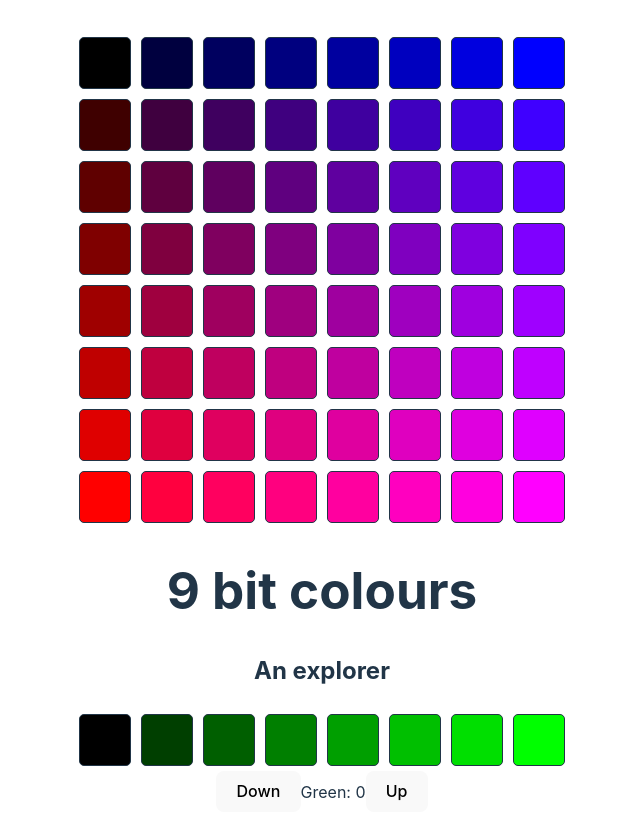
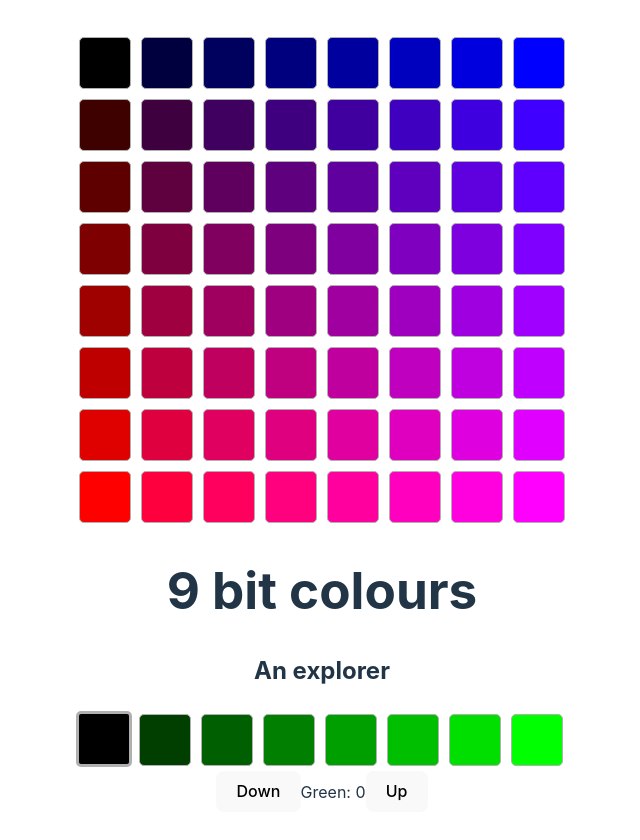
Before and after one commit to benfredwells/9bit-colour, a React (Vite) app: page / in a window 1280 px wide. Shown: the top 840 px of the page, without its empty margins (318-958 px from the left). Built offline with nearby package versions, Linux system fonts and the light colour scheme.

Commit message:
Add hover and selection borders

```diff
--- a/src/components/colourSquare.css
+++ b/src/components/colourSquare.css
@@ -3,7 +3,17 @@
   height: 50px;
   margin: 5px;
   border-width: 1px;
-  border-color: "grey";
+  border-color: #B0B0B0;
   border-radius: 5px;
   border-style: solid;
 }
+
+.colourSquare:hover {
+  border-width: 2px;
+  margin: 4px;
+}
+
+.colourSquare.selected {
+  border-width: 3px;
+  margin: 2px;
+}
--- a/src/components/colourSquare.tsx
+++ b/src/components/colourSquare.tsx
@@ -2,15 +2,21 @@ import './colourSquare.css'
 
 interface Props {
   colour: string;
+  selected?: boolean;
 }
 
-function ColourSquare({ colour } : Props) {
+function ColourSquare({ colour, selected = false } : Props) {
   console.log(`Colour: ${colour}`)
   const style = {
     backgroundColor: colour
   }
 
-  return<div className="colourSquare" style={style}/>
+  let classes = "colourSquare";
+  if (selected) {
+    classes += " selected";
+  }
+
+  return<div className={classes} style={style}/>
 }
 
 export default ColourSquare
--- a/src/components/explorer.tsx
+++ b/src/components/explorer.tsx
@@ -55,9 +55,13 @@ function Explorer() {
       <h1>9 bit colours</h1>
       <h2>An explorer</h2>
       <div className="row">
-        {colourValues.map((green) => {
+        {colourValues.map((greenVal) => {
           return (
-            <ColourSquare key={green} colour={colourForControlValue(green)} />
+            <ColourSquare
+              key={greenVal}
+              colour={colourForControlValue(greenVal)}
+              selected={greenVal == green}
+            />
           );
         })}
       </div>
```
